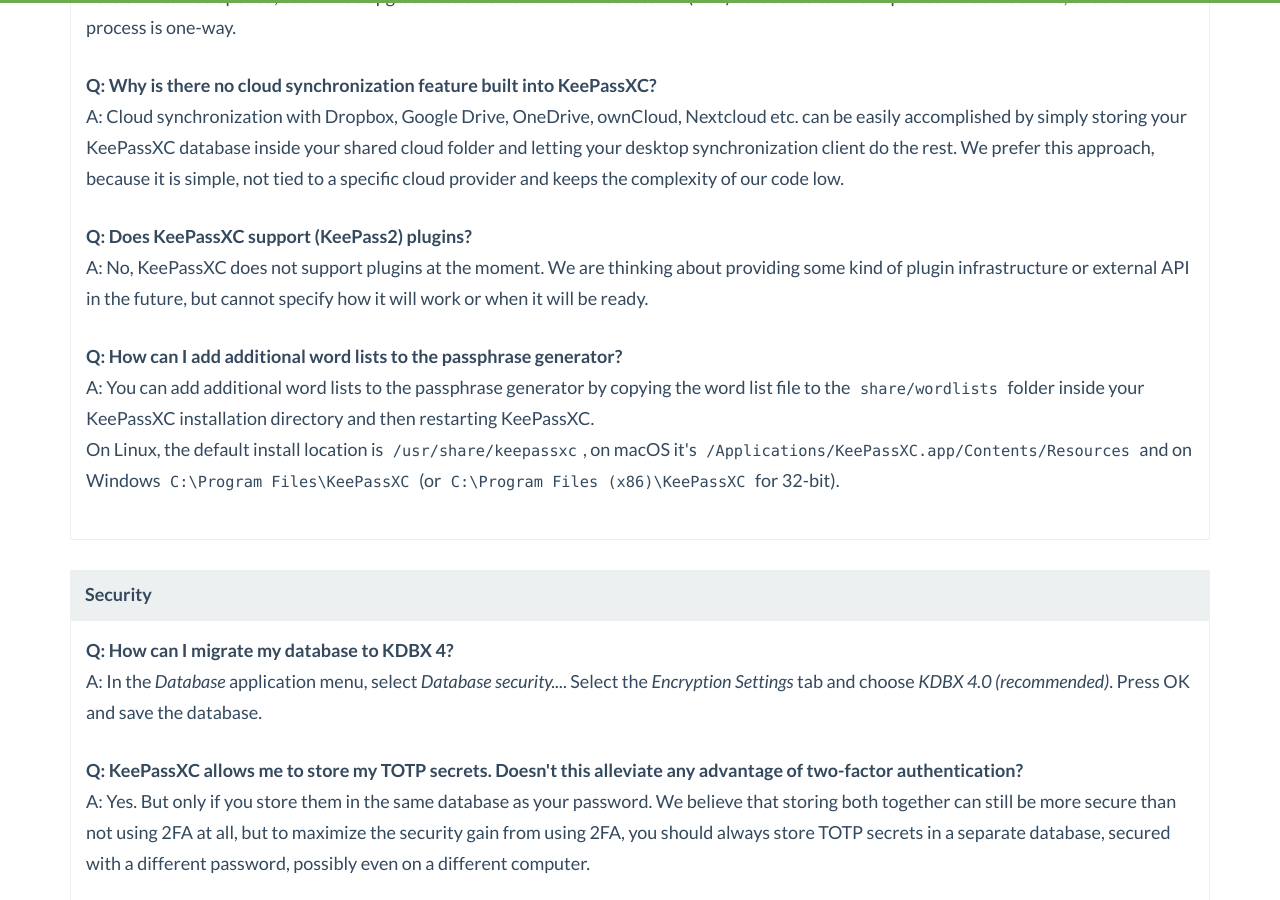
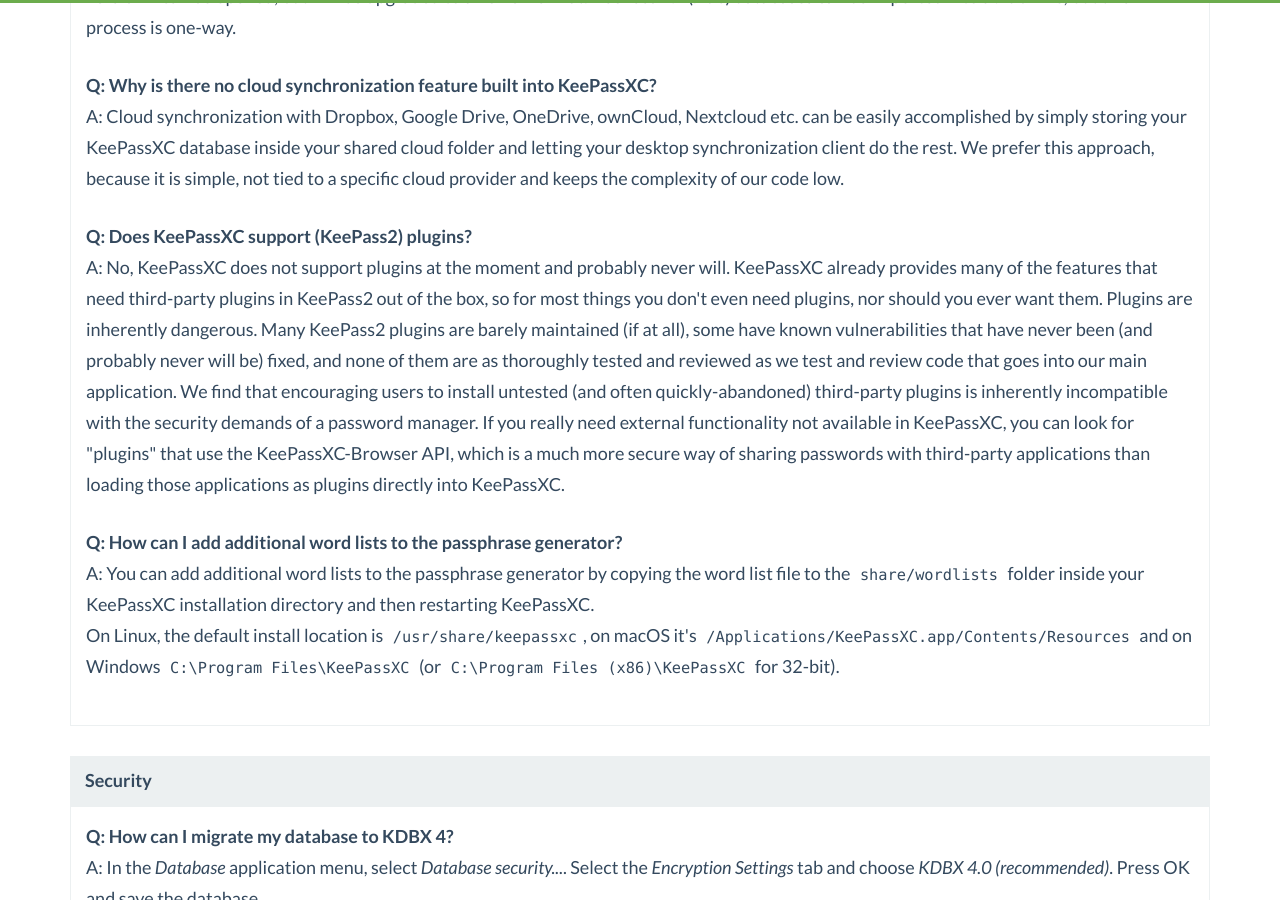
Before and after one commit to keepassxreboot/keepassxc-org, a Jekyll site: the page built from docs/index.html, in a window 1280 px wide and 900 px high, scrolled down 3444 px. Built offline with Jekyll 4.4.1, drawn with Linux system fonts in a browser that asks for light colours; comment, search, counter and statistics services are not loaded.

Commit message:
Clarify stance on plugins

```diff
--- a/docs/index.html
+++ b/docs/index.html
@@ -150,9 +150,14 @@
 
         <dt id="faq-general-plugins"><a href="#faq-general-plugins">Does KeePassXC support (KeePass2) plugins?</a></dt>
         <dd>
-            No, KeePassXC does not support plugins at the moment. We are thinking about providing some kind of
-            plugin infrastructure or external API in the future, but cannot specify how it will work or when it will
-            be ready.
+            No, KeePassXC does not support plugins at the moment and probably never will. KeePassXC already provides many of the features that
+            need third-party plugins in KeePass2 out of the box, so for most things you don't even need plugins, nor should you ever want them.
+            Plugins are inherently dangerous. Many KeePass2 plugins are barely maintained (if at all), some have known vulnerabilities that
+            have never been (and probably never will be) fixed, and none of them are as thoroughly tested and reviewed as we test and review
+            code that goes into our main application. We find that encouraging users to install untested (and often quickly-abandoned) third-party
+            plugins is inherently incompatible with the security demands of a password manager. If you really need external functionality not
+            available in KeePassXC, you can look for "plugins" that use the KeePassXC-Browser API, which is a much more secure way of sharing
+            passwords with third-party applications than loading those applications as plugins directly into KeePassXC.
         </dd>
 
         <dt id="faq-general-wordlist"><a href="#faq-general-wordlist">How can I add additional word lists to the passphrase generator?</a></dt>
```
